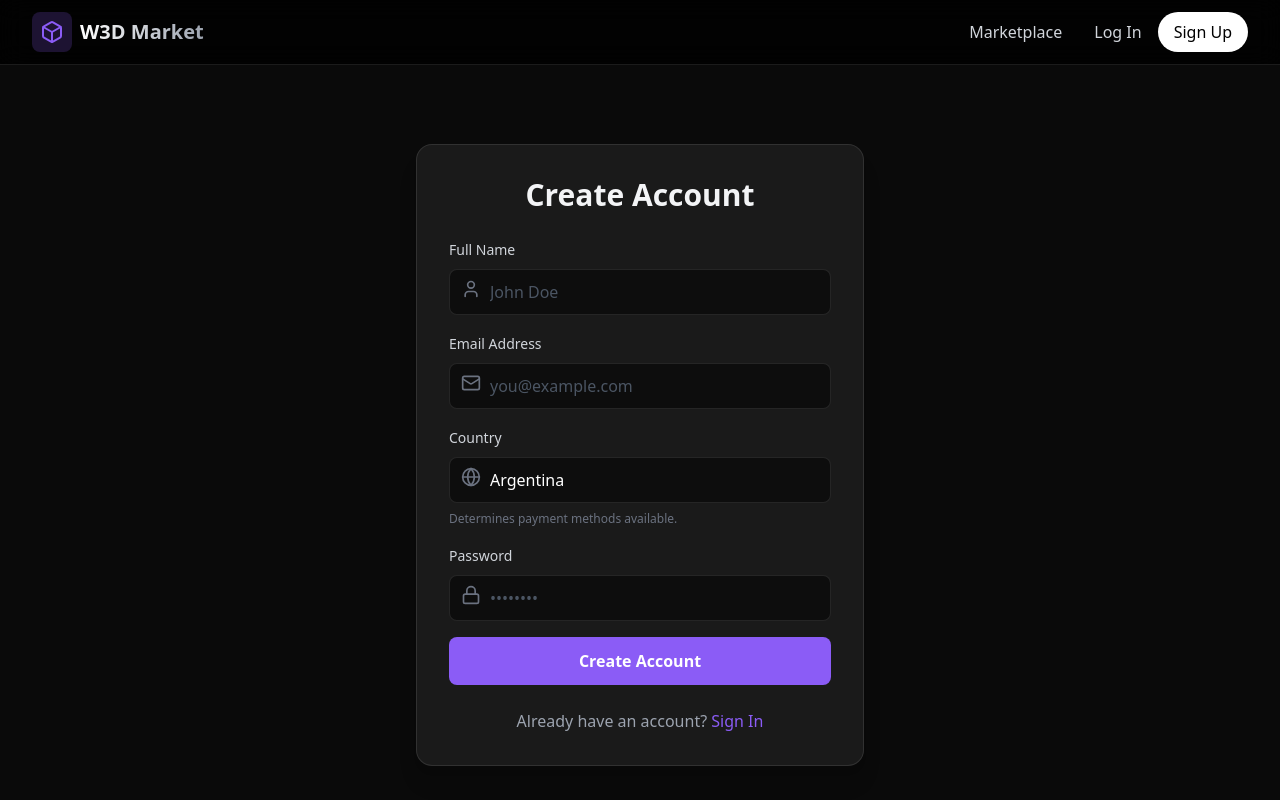
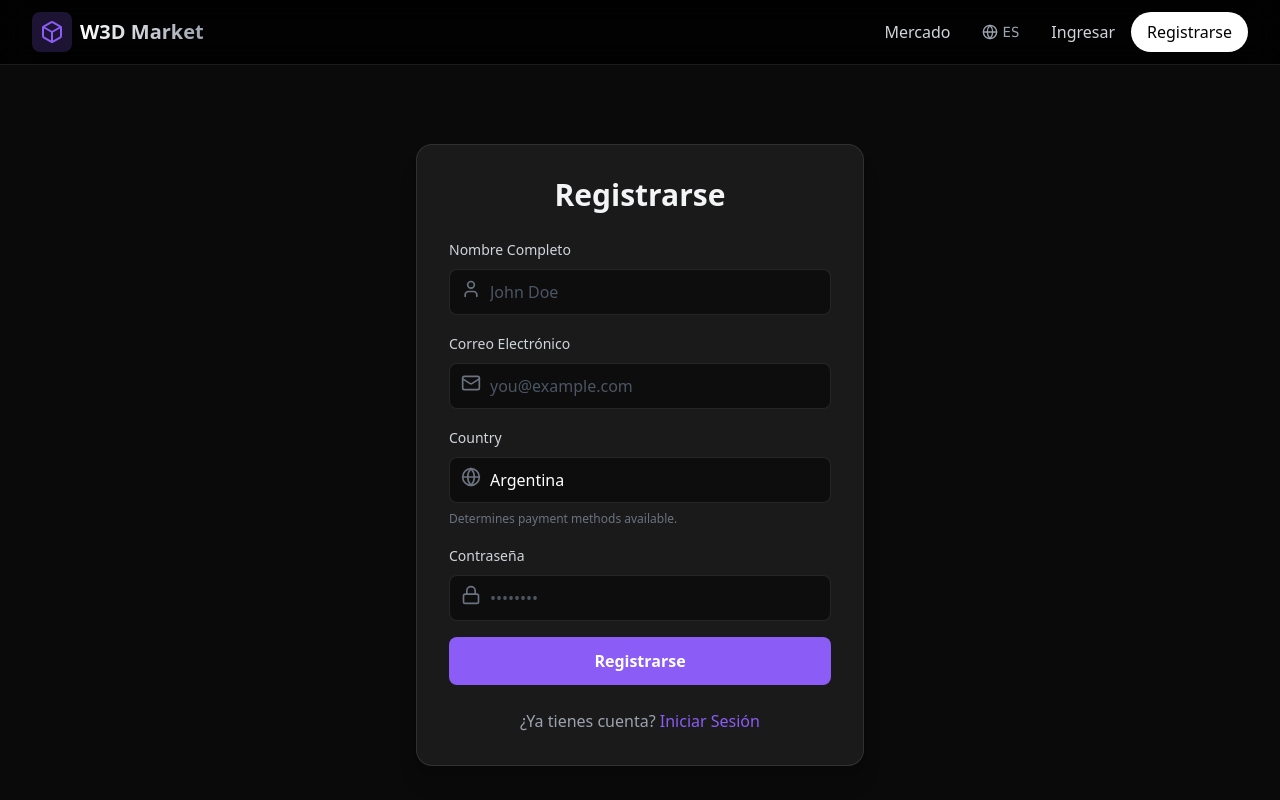
Before and after one commit to Wds10/wmekers, a React (Vite) app: page /register in a window 1280 px wide. Shown: the top 800 px of the page. Built offline with nearby package versions, Linux system fonts and the light colour scheme.

Commit message:
Actualizacion automatica desde script

```diff
--- a/src/App.tsx
+++ b/src/App.tsx
@@ -1,5 +1,6 @@
 import { BrowserRouter as Router, Routes, Route } from 'react-router-dom';
 import { AuthProvider } from './context/AuthContext';
+import { LanguageProvider } from './context/LanguageContext';
 import Layout from './components/Layout';
 import Home from './pages/Home';
 import Marketplace from './pages/Marketplace';
@@ -12,6 +13,7 @@ import Admin from './pages/Admin';
 
 function App() {
   return (
+    <LanguageProvider>
       <AuthProvider>
         <Router>
           <Layout>
@@ -28,6 +30,7 @@ function App() {
           </Layout>
         </Router>
       </AuthProvider>
+    </LanguageProvider>
   );
 }
 
--- a/src/components/Navbar.tsx
+++ b/src/components/Navbar.tsx
@@ -1,10 +1,12 @@
 import React from 'react';
 import { Link, useNavigate } from 'react-router-dom';
-import { Box, Upload, User, Menu, X } from 'lucide-react';
+import { Box, Upload, User, Menu, X, Globe } from 'lucide-react';
 import { useAuth } from '../context/AuthContext';
+import { useLanguage } from '../context/LanguageContext';
 
 export default function Navbar() {
     const { user, profile, signOut } = useAuth();
+    const { t, language, toggleLanguage } = useLanguage();
     const navigate = useNavigate();
     const [isMenuOpen, setIsMenuOpen] = React.useState(false);
 
@@ -30,15 +32,24 @@ export default function Navbar() {
                     {/* Desktop Navigation */}
                     <div className="hidden md:flex items-center space-x-8">
                         <Link to="/market" className="text-gray-300 hover:text-white transition-colors">
-                            Marketplace
+                            {t.nav.market}
                         </Link>
+
+                        {/* Language Toggle */}
+                        <button
+                            onClick={toggleLanguage}
+                            className="flex items-center space-x-1 text-gray-400 hover:text-white transition-colors text-sm uppercase font-mono"
+                        >
+                            <Globe size={16} />
+                            <span>{language}</span>
+                        </button>
 
                         {user ? (
                             <>
                                 {profile?.role === 'creator' && (
                                     <Link to="/upload" className="flex items-center space-x-2 bg-primary hover:bg-primary/90 text-white px-4 py-2 rounded-full transition-colors">
                                         <Upload size={18} />
-                                        <span>Upload</span>
+                                        <span>{t.nav.upload}</span>
                                     </Link>
                                 )}
 
@@ -54,18 +65,18 @@ export default function Navbar() {
                                     <div className="absolute right-0 mt-2 w-48 bg-surface border border-white/10 rounded-lg shadow-xl opacity-0 invisible group-hover:opacity-100 group-hover:visible transition-all transform origin-top-right">
                                         <div className="py-1">
                                             <Link to="/profile" className="block px-4 py-2 text-sm text-gray-300 hover:bg-white/5 hover:text-white">
-                                                Profile
+                                                {t.nav.profile}
                                             </Link>
                                             {profile?.role === 'admin' && (
                                                 <Link to="/admin" className="block px-4 py-2 text-sm text-yellow-400 hover:bg-white/5 font-bold">
-                                                    Admin Panel
+                                                    {t.nav.admin}
                                                 </Link>
                                             )}
                                             <button
                                                 onClick={handleSignOut}
                                                 className="w-full text-left px-4 py-2 text-sm text-red-400 hover:bg-white/5"
                                             >
-                                                Sign Out
+                                                {t.nav.signout}
                                             </button>
                                         </div>
                                     </div>
@@ -74,17 +85,24 @@ export default function Navbar() {
                         ) : (
                             <div className="flex items-center space-x-4">
                                 <Link to="/login" className="text-gray-300 hover:text-white font-medium">
-                                    Log In
+                                    {t.nav.login}
                                 </Link>
                                 <Link to="/register" className="bg-white text-black hover:bg-gray-200 px-4 py-2 rounded-full font-medium transition-colors">
-                                    Sign Up
+                                    {t.nav.signup}
                                 </Link>
                             </div>
                         )}
                     </div>
 
                     {/* Mobile menu button */}
-                    <div className="md:hidden">
+                    <div className="md:hidden flex items-center space-x-4">
+                        <button
+                            onClick={toggleLanguage}
+                            className="flex items-center space-x-1 text-gray-400 hover:text-white transition-colors text-sm uppercase font-mono"
+                        >
+                            <Globe size={18} />
+                            <span>{language}</span>
+                        </button>
                         <button onClick={() => setIsMenuOpen(!isMenuOpen)} className="text-gray-300 hover:text-white">
                             {isMenuOpen ? <X /> : <Menu />}
                         </button>
@@ -97,29 +115,29 @@ export default function Navbar() {
                 <div className="md:hidden bg-surface border-b border-white/10">
                     <div className="px-2 pt-2 pb-3 space-y-1">
                         <Link to="/market" className="block px-3 py-2 text-gray-300 hover:bg-white/5 rounded-md">
-                            Marketplace
+                            {t.nav.market}
                         </Link>
                         {user ? (
                             <>
                                 <Link to="/profile" className="block px-3 py-2 text-gray-300 hover:bg-white/5 rounded-md">
-                                    Profile
+                                    {t.nav.profile}
                                 </Link>
                                 {profile?.role === 'creator' && (
                                     <Link to="/upload" className="block px-3 py-2 text-primary hover:bg-white/5 rounded-md">
-                                        Upload Model
+                                        {t.nav.upload}
                                     </Link>
                                 )}
                                 <button onClick={handleSignOut} className="block w-full text-left px-3 py-2 text-red-400 hover:bg-white/5 rounded-md">
-                                    Sign Out
+                                    {t.nav.signout}
                                 </button>
                             </>
                         ) : (
                             <>
                                 <Link to="/login" className="block px-3 py-2 text-gray-300 hover:bg-white/5 rounded-md">
-                                    Log In
+                                    {t.nav.login}
                                 </Link>
                                 <Link to="/register" className="block px-3 py-2 text-white bg-primary/20 hover:bg-primary/30 rounded-md">
-                                    Sign Up
+                                    {t.nav.signup}
                                 </Link>
                             </>
                         )}
--- /dev/null
+++ b/src/context/LanguageContext.tsx
@@ -0,0 +1,138 @@
+import React, { createContext, useContext, useState, ReactNode } from 'react';
+
+type Language = 'es' | 'en';
+
+type Translations = {
+    [key in Language]: {
+        nav: {
+            market: string;
+            upload: string;
+            login: string;
+            signup: string;
+            profile: string;
+            admin: string;
+            signout: string;
+        };
+        auth: {
+            welcome: string;
+            email: string;
+            password: string;
+            confirm_password: string;
+            signin: string;
+            signup: string;
+            no_account: string;
+            has_account: string;
+            name: string;
+        };
+        product: {
+            free: string;
+            license: string;
+            pay: string;
+            processing: string;
+            verifying: string;
+            download: string;
+            secure: string;
+            owned: string;
+            created_by: string;
+        }
+    }
+};
+
+const translations: Translations = {
+    es: {
+        nav: {
+            market: 'Mercado',
+            upload: 'Subir',
+            login: 'Ingresar',
+            signup: 'Registrarse',
+            profile: 'Perfil',
+            admin: 'Panel Admin',
+            signout: 'Cerrar Sesión'
+        },
+        auth: {
+            welcome: 'Bienvenido',
+            email: 'Correo Electrónico',
+            password: 'Contraseña',
+            confirm_password: 'Confirmar Contraseña',
+            signin: 'Iniciar Sesión',
+            signup: 'Registrarse',
+            no_account: '¿No tienes cuenta?',
+            has_account: '¿Ya tienes cuenta?',
+            name: 'Nombre Completo'
+        },
+        product: {
+            free: 'Gratis',
+            license: 'Licencia',
+            pay: 'Pagar',
+            processing: 'Procesando...',
+            verifying: 'Verificando...',
+            download: 'Descargar',
+            secure: 'Compra Segura',
+            owned: 'Ya tienes este modelo',
+            created_by: 'Creado por'
+        }
+    },
+    en: {
+        nav: {
+            market: 'Marketplace',
+            upload: 'Upload',
+            login: 'Log In',
+            signup: 'Sign Up',
+            profile: 'Profile',
+            admin: 'Admin Panel',
+            signout: 'Sign Out'
+        },
+        auth: {
+            welcome: 'Welcome Back',
+            email: 'Email Address',
+            password: 'Password',
+            confirm_password: 'Confirm Password',
+            signin: 'Sign In',
+            signup: 'Sign Up',
+            no_account: "Don't have an account?",
+            has_account: 'Already have an account?',
+            name: 'Full Name'
+        },
+        product: {
+            free: 'Free',
+            license: 'License',
+            pay: 'Pay',
+            processing: 'Processing...',
+            verifying: 'Verifying...',
+            download: 'Download',
+            secure: 'Secure Transaction',
+            owned: 'You own this model',
+            created_by: 'Created by'
+        }
+    }
+};
+
+interface LanguageContextType {
+    language: Language;
+    t: Translations['en'];
+    toggleLanguage: () => void;
+}
+
+const LanguageContext = createContext<LanguageContextType | undefined>(undefined);
+
+export function LanguageProvider({ children }: { children: ReactNode }) {
+    const [language, setLanguage] = useState<Language>('es'); // Default to Spanish as requested
+
+    const toggleLanguage = () => {
+        setLanguage(prev => prev === 'en' ? 'es' : 'en');
+    };
+
+    return (
+        <LanguageContext.Provider value={{ language, t: translations[language], toggleLanguage }}>
+            {children}
+        </LanguageContext.Provider>
+    );
+}
+
+export function useLanguage() {
+    const context = useContext(LanguageContext);
+    if (context === undefined) {
+        throw new Error('useLanguage must be used within a LanguageProvider');
+    }
+    return context;
+}
--- a/src/pages/Login.tsx
+++ b/src/pages/Login.tsx
@@ -3,10 +3,12 @@ import { Link, useNavigate } from 'react-router-dom';
 import { supabase } from '../lib/supabase';
 import { Mail, Lock, AlertCircle } from 'lucide-react';
 import { useAuth } from '../context/AuthContext';
+import { useLanguage } from '../context/LanguageContext'; // Import
 
 export default function Login() {
     const navigate = useNavigate();
     const { user } = useAuth();
+    const { t } = useLanguage(); // Hook
     const [email, setEmail] = useState('');
     const [password, setPassword] = useState('');
     const [loading, setLoading] = useState(false);
@@ -39,7 +41,7 @@ export default function Login() {
     return (
         <div className="max-w-md mx-auto py-12">
             <div className="bg-surface border border-white/10 rounded-2xl p-8 shadow-xl">
-                <h2 className="text-3xl font-bold mb-6 text-center">Welcome Back</h2>
+                <h2 className="text-3xl font-bold mb-6 text-center">{t.auth.welcome}</h2>
 
                 {error && (
                     <div className="bg-red-500/10 border border-red-500/50 text-red-500 p-4 rounded-lg mb-6 flex items-center space-x-2">
@@ -50,7 +52,7 @@ export default function Login() {
 
                 <form onSubmit={handleLogin} className="space-y-6">
                     <div className="space-y-2">
-                        <label className="text-sm font-medium text-gray-300">Email Address</label>
+                        <label className="text-sm font-medium text-gray-300">{t.auth.email}</label>
                         <div className="relative">
                             <Mail className="absolute left-3 top-2.5 text-gray-500" size={20} />
                             <input
@@ -65,7 +67,7 @@ export default function Login() {
                     </div>
 
                     <div className="space-y-2">
-                        <label className="text-sm font-medium text-gray-300">Password</label>
+                        <label className="text-sm font-medium text-gray-300">{t.auth.password}</label>
                         <div className="relative">
                             <Lock className="absolute left-3 top-2.5 text-gray-500" size={20} />
                             <input
@@ -84,14 +86,14 @@ export default function Login() {
                         disabled={loading}
                         className="w-full bg-primary hover:bg-primary/90 text-white font-bold py-3 rounded-lg transition-all disabled:opacity-50 disabled:cursor-not-allowed"
                     >
-                        {loading ? 'Signing In...' : 'Sign In'}
+                        {loading ? '...' : t.auth.signin}
                     </button>
                 </form>
 
                 <p className="mt-6 text-center text-gray-400">
-                    Don't have an account?{' '}
+                    {t.auth.no_account}{' '}
                     <Link to="/register" className="text-primary hover:text-primary/80 font-medium">
-                        Sign Up
+                        {t.auth.signup}
                     </Link>
                 </p>
             </div>
--- a/src/pages/Marketplace.tsx
+++ b/src/pages/Marketplace.tsx
@@ -2,8 +2,10 @@ import { useEffect, useState } from 'react';
 import { Link } from 'react-router-dom';
 import { supabase } from '../lib/supabase';
 import { Search, ShoppingBag } from 'lucide-react';
+import { useLanguage } from '../context/LanguageContext';
 
 export default function Marketplace() {
+    const { t } = useLanguage();
     const [models, setModels] = useState<any[]>([]);
     const [loading, setLoading] = useState(true);
     const [searchTerm, setSearchTerm] = useState('');
@@ -44,9 +46,9 @@ export default function Marketplace() {
         <div className="space-y-8">
             {/* Header & Filters */}
             <div className="flex flex-col md:flex-row gap-4 justify-between items-center">
-                <h1 className="text-3xl font-bold">Marketplace</h1>
+                <h1 className="text-3xl font-bold">{t.nav.market}</h1>
 
-                <div className="flex w-full md:w-auto gap-4">
+                <div className="flex flex-col w-full md:w-auto gap-4 md:flex-row">
                     <div className="relative flex-1 md:w-64">
                         <Search className="absolute left-3 top-2.5 text-gray-400" size={20} />
                         <input
@@ -59,10 +61,10 @@ export default function Marketplace() {
                     </div>
 
                     {/* Category Buttons */}
-                    <div className="flex gap-2 overflow-x-auto pb-2">
+                    <div className="flex gap-2 overflow-x-auto pb-2 md:pb-0 scrollbar-hide">
                         <button
                             onClick={() => setSelectedCategory('All')}
-                            className={`px-4 py-2 rounded-lg text-sm font-medium transition-colors ${selectedCategory === 'All'
+                            className={`px-4 py-2 rounded-lg text-sm font-medium transition-colors whitespace-nowrap shrink-0 ${selectedCategory === 'All'
                                 ? 'bg-primary text-white'
                                 : 'bg-surface border border-white/10 text-gray-400 hover:text-white'
                                 }`}
@@ -71,7 +73,7 @@ export default function Marketplace() {
                         </button>
                         <button
                             onClick={() => setSelectedCategory('Free')}
-                            className={`px-4 py-2 rounded-lg text-sm font-medium transition-colors ${selectedCategory === 'Free'
+                            className={`px-4 py-2 rounded-lg text-sm font-medium transition-colors whitespace-nowrap shrink-0 ${selectedCategory === 'Free'
                                 ? 'bg-green-500/20 text-green-400 border border-green-500/50'
                                 : 'bg-surface border border-white/10 text-gray-400 hover:text-white'
                                 }`}
@@ -82,7 +84,7 @@ export default function Marketplace() {
                             <button
                                 key={cat}
                                 onClick={() => setSelectedCategory(cat)}
-                                className={`px-4 py-2 rounded-lg text-sm font-medium transition-colors ${selectedCategory === cat
+                                className={`px-4 py-2 rounded-lg text-sm font-medium transition-colors whitespace-nowrap shrink-0 ${selectedCategory === cat
                                     ? 'bg-primary text-white'
                                     : 'bg-surface border border-white/10 text-gray-400 hover:text-white'
                                     }`}
@@ -119,7 +121,7 @@ export default function Marketplace() {
                                     </div>
                                 )}
                                 <div className="absolute top-2 right-2 bg-black/60 backdrop-blur-md px-2 py-1 rounded-md text-sm font-bold border border-white/10">
-                                    ${model.price}
+                                    {model.price === 0 ? t.product.free : `$${model.price}`}
                                 </div>
                             </div>
 
--- a/src/pages/Register.tsx
+++ b/src/pages/Register.tsx
@@ -3,10 +3,12 @@ import { Link, useNavigate } from 'react-router-dom';
 import { supabase } from '../lib/supabase';
 import { Mail, Lock, User, Globe, AlertCircle } from 'lucide-react';
 import { useAuth } from '../context/AuthContext';
+import { useLanguage } from '../context/LanguageContext';
 
 export default function Register() {
     const navigate = useNavigate();
     const { user } = useAuth();
+    const { t } = useLanguage();
     const [loading, setLoading] = useState(false);
     const [error, setError] = useState<string | null>(null);
 
@@ -67,7 +69,7 @@ export default function Register() {
     return (
         <div className="max-w-md mx-auto py-12">
             <div className="bg-surface border border-white/10 rounded-2xl p-8 shadow-xl">
-                <h2 className="text-3xl font-bold mb-6 text-center">Create Account</h2>
+                <h2 className="text-3xl font-bold mb-6 text-center">{t.auth.signup}</h2>
 
                 {error && (
                     <div className="bg-red-500/10 border border-red-500/50 text-red-500 p-4 rounded-lg mb-6 flex items-center space-x-2">
@@ -78,7 +80,7 @@ export default function Register() {
 
                 <form onSubmit={handleRegister} className="space-y-4">
                     <div className="space-y-2">
-                        <label className="text-sm font-medium text-gray-300">Full Name</label>
+                        <label className="text-sm font-medium text-gray-300">{t.auth.name}</label>
                         <div className="relative">
                             <User className="absolute left-3 top-2.5 text-gray-500" size={20} />
                             <input
@@ -93,7 +95,7 @@ export default function Register() {
                     </div>
 
                     <div className="space-y-2">
-                        <label className="text-sm font-medium text-gray-300">Email Address</label>
+                        <label className="text-sm font-medium text-gray-300">{t.auth.email}</label>
                         <div className="relative">
                             <Mail className="absolute left-3 top-2.5 text-gray-500" size={20} />
                             <input
@@ -127,38 +129,9 @@ export default function Register() {
                         <p className="text-xs text-gray-500">Determines payment methods available.</p>
                     </div>
 
-                    {/* Role selection removed as requested
-                    <div className="space-y-2">
-                        <label className="text-sm font-medium text-gray-300">I want to...</label>
-                        <div className="grid grid-cols-2 gap-4">
-                            <button
-                                type="button"
-                                onClick={() => setRole('buyer')}
-                                className={`p-4 rounded-xl border transition-all ${
-                                    role === 'buyer'
-                                        ? 'bg-primary/20 border-primary text-primary shadow-[0_0_15px_rgba(139,92,246,0.3)]'
-                                        : 'bg-black/50 border-white/10 text-gray-400 hover:border-white/30'
-                                }`}
-                            >
-                                <span className="font-bold">Buy Models</span>
-                            </button>
-                            <button
-                                type="button"
-                                onClick={() => setRole('creator')}
-                                className={`p-4 rounded-xl border transition-all ${
-                                    role === 'creator'
-                                        ? 'bg-primary/20 border-primary text-primary shadow-[0_0_15px_rgba(139,92,246,0.3)]'
-                                        : 'bg-black/50 border-white/10 text-gray-400 hover:border-white/30'
-                                }`}
-                            >
-                                <span className="font-bold">Sell Models</span>
-                            </button>
-                        </div>
-                    </div>
-                    */}
 
                     <div className="space-y-2">
-                        <label className="text-sm font-medium text-gray-300">Password</label>
+                        <label className="text-sm font-medium text-gray-300">{t.auth.password}</label>
                         <div className="relative">
                             <Lock className="absolute left-3 top-2.5 text-gray-500" size={20} />
                             <input
@@ -178,14 +151,14 @@ export default function Register() {
                         disabled={loading}
                         className="w-full bg-primary hover:bg-primary/90 text-white font-bold py-3 rounded-lg transition-all disabled:opacity-50 disabled:cursor-not-allowed mt-2"
                     >
-                        {loading ? 'Creating Account...' : 'Create Account'}
+                        {loading ? '...' : t.auth.signup}
                     </button>
                 </form>
 
                 <p className="mt-6 text-center text-gray-400">
-                    Already have an account?{' '}
+                    {t.auth.has_account}{' '}
                     <Link to="/login" className="text-primary hover:text-primary/80 font-medium">
-                        Sign In
+                        {t.auth.signin}
                     </Link>
                 </p>
             </div>
```
Also changed, not shown: src/pages/ProductDetail.tsx (+11 -9 lines), 1 other file (tests, documents, lock files or other folders). Lines whose indentation alone changed are shown as unchanged.
